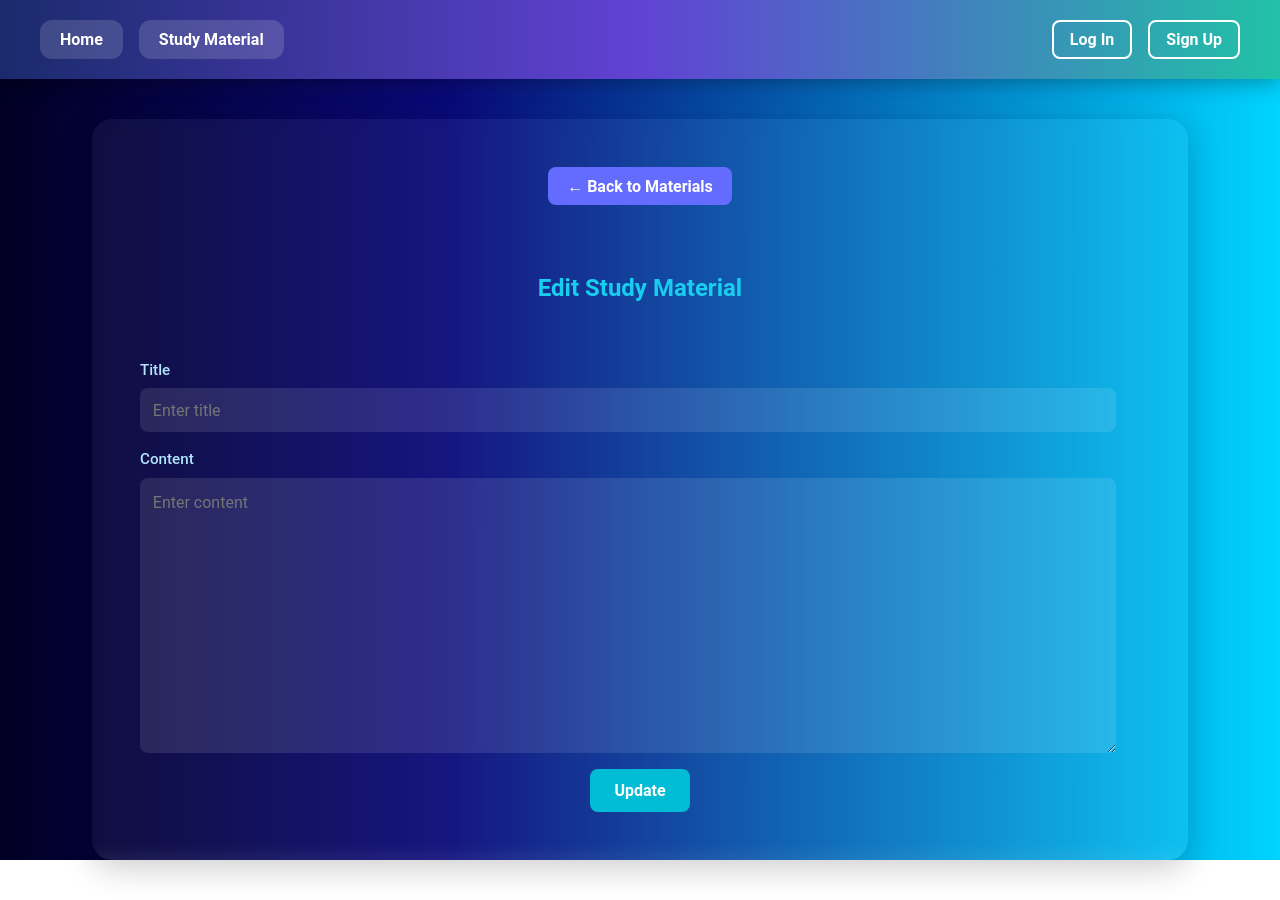
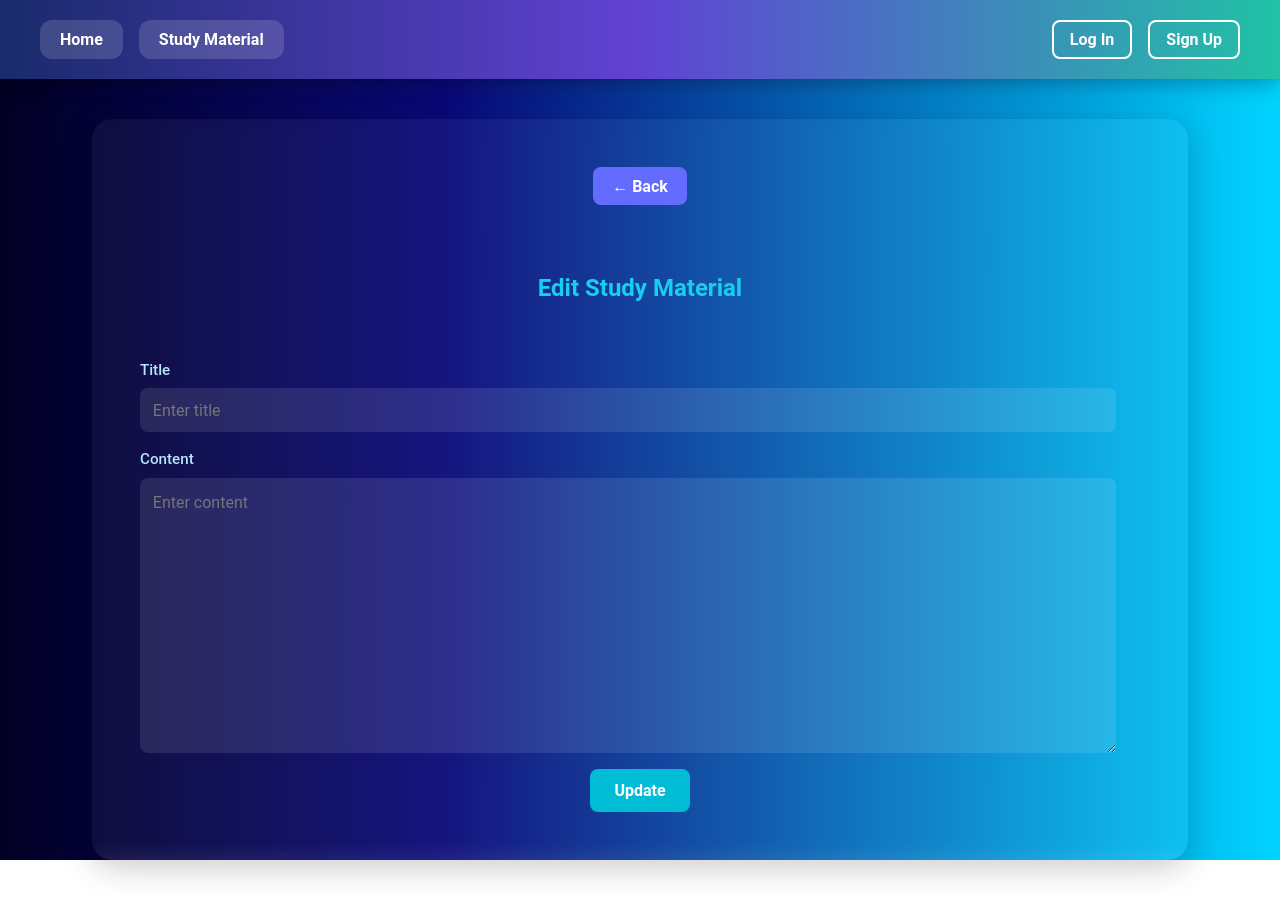
Before and after one commit to jiao2560/AI-Study-Buddy, a React (Vite) app in the folder client/: page /study-materials/1/edit in a window 1280 px wide. Built offline with nearby package versions, Linux system fonts and the light colour scheme; no server answers.

Commit message:
fixed back button redirect issue

```diff
--- a/client/src/pages/StudyMaterialForm.jsx
+++ b/client/src/pages/StudyMaterialForm.jsx
@@ -32,9 +32,12 @@ const StudyMaterialForm = () => {
 
   return (
     <div className="material-form">
-      <button className="back-btn" onClick={() => navigate("/study-materials")}>
-        ← Back to Materials
-      </button>
+        <button
+          className="back-btn"
+          onClick={() => navigate(-1)}
+        >
+          ← Back
+        </button>
 
       <h2>{id ? "Edit" : "Add New"} Study Material</h2>
       <form onSubmit={handleSubmit}>
```
